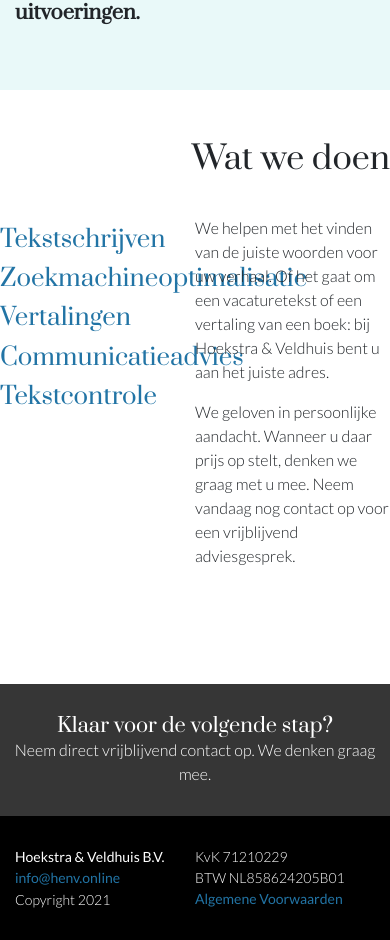
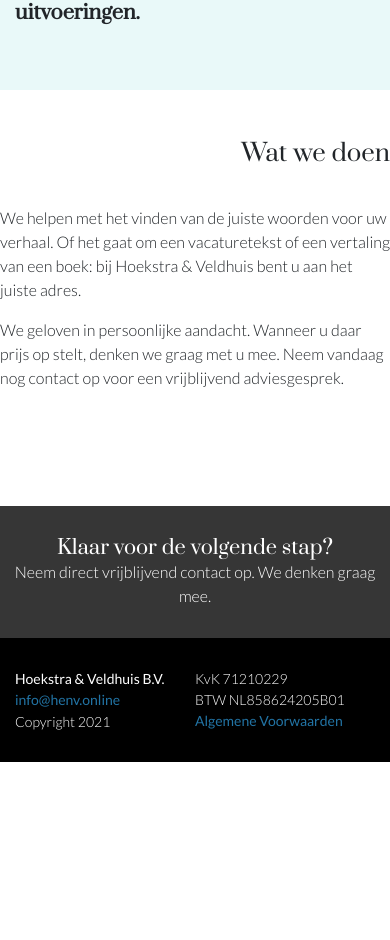
Before and after one commit to jobveldhuis/hoekstraenveldhuis.nl, a Next.js app: page / in a window 390 px wide. Shown: the part 2012-2952 px from the top of the page. After the commit the page ends 2774 px from the top, so only its background shows below. Built offline with nearby package versions, Linux system fonts and the light colour scheme.

Commit message:
Mobile first styling for AboutUsComponent

```diff
--- a/src/components/atoms/AboutUsComponent.js
+++ b/src/components/atoms/AboutUsComponent.js
@@ -18,7 +18,7 @@ const AboutUsComponent = (props) => (
         <h2>{props.title}</h2>
 
         <div className={styles.aboutUsGrid}>
-            <div className={styles.servicesMenu}>
+            <div className={`${styles.servicesMenu} hideMobile`}>
                 {props.services.map((service, index) => (
                     <React.Fragment key={index}>
                         <a href={service.link} className={'underlined'}>
--- a/src/styles/atoms/AboutUsComponent.module.css
+++ b/src/styles/atoms/AboutUsComponent.module.css
@@ -5,12 +5,12 @@
 
 .aboutUsContainer h2 {
     text-align: right;
+    font-size: 24px;
     padding-bottom: 30px;
 }
 
 .aboutUsGrid {
-    display: grid;
-    grid-template-columns: 50% 50%;
+    display: block;
 }
 
 .servicesMenu h3 {
@@ -18,3 +18,13 @@
     margin: 0;
     padding: 0.6rem 0 0 0;
 }
+
+@media only screen and (min-width: 768px) {
+    .aboutUsGrid {
+        grid-template-columns: 50% 50%;
+    }
+
+    .aboutUsContainer h2 {
+        font-size: 32px;
+    }
+}
```
